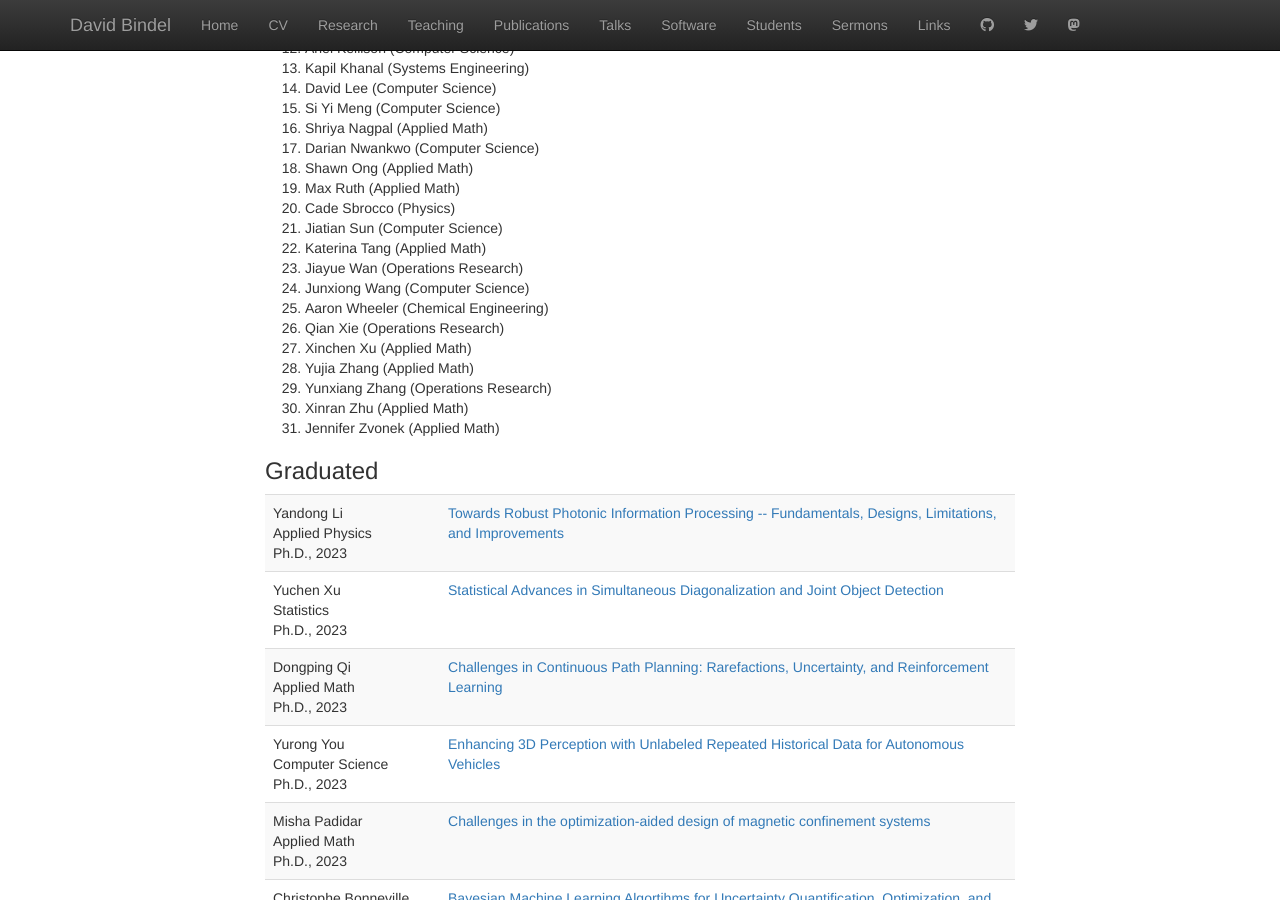
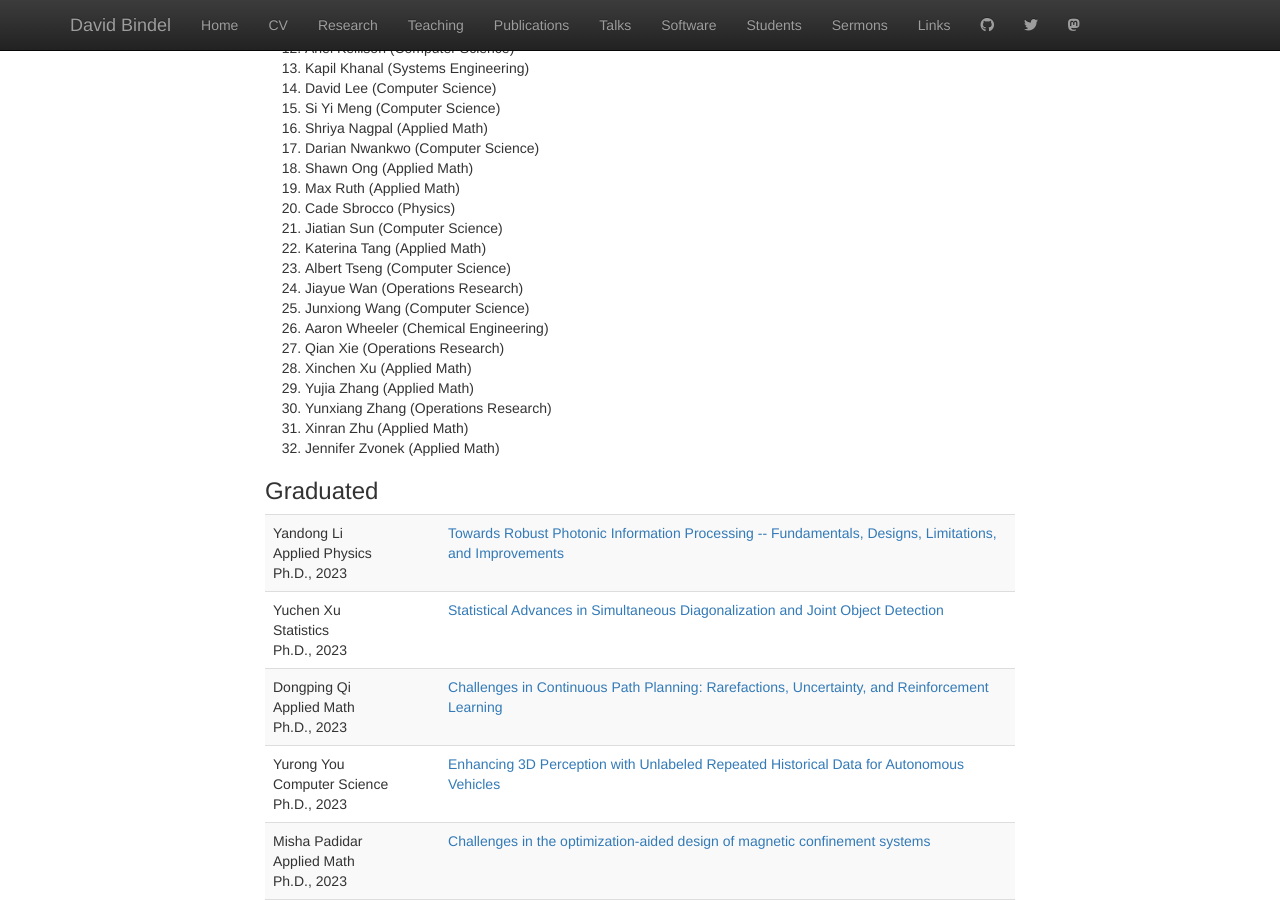
Before and after one commit to dbindel/cornell_web, a Jekyll site: the page built from students.html, in a window 1280 px wide and 900 px high, scrolled down 5875 px. Built offline with Jekyll 4.4.1, drawn with Linux system fonts in a browser that asks for light colours; nearby versions of some CDN libraries.

Commit message:
Update students list + Mastodon thing.

```diff
--- a/_data/students.yml
+++ b/_data/students.yml
@@ -874,6 +874,11 @@ committees:
     field: Applied Math
   -
     degree: phd
+    last: Tseng
+    first: Albert
+    field: Computer Science
+  -
+    degree: phd
     last: Wan
     first: Jiayue
     field: Operations Research
--- a/_includes/navbar.html
+++ b/_includes/navbar.html
@@ -27,7 +27,7 @@
         <!-- <li><a href="http://www.dbindel.net/">Blog</a></li> -->
         <li><a href="https://github.com/dbindel/"><i class="fab fa-github"></i></a></li>
         <li><a href="https://twitter.com/DavidBindel"><i class="fab fa-twitter"></i></a></li>
-        <li><a rel="me" href="https://mathtodon.xyz/@davidbindel"><i class="fab fa-mastodon"></i></a></li>
+        <li><a rel="me" href="https://mathstodon.xyz/@davidbindel"><i class="fab fa-mastodon"></i></a></li>
       </ul>
     </div><!--/.nav-collapse -->
   </div>
```
